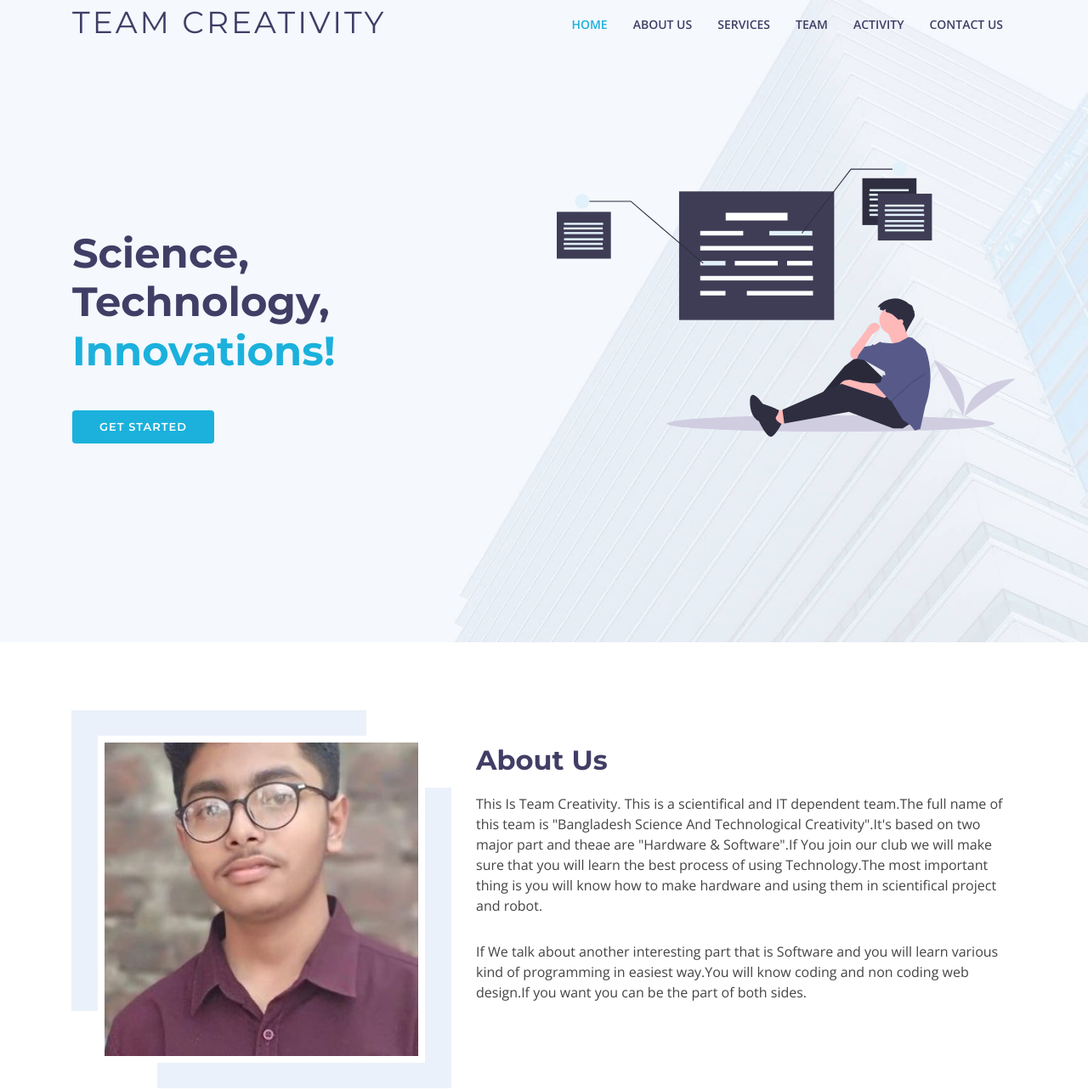
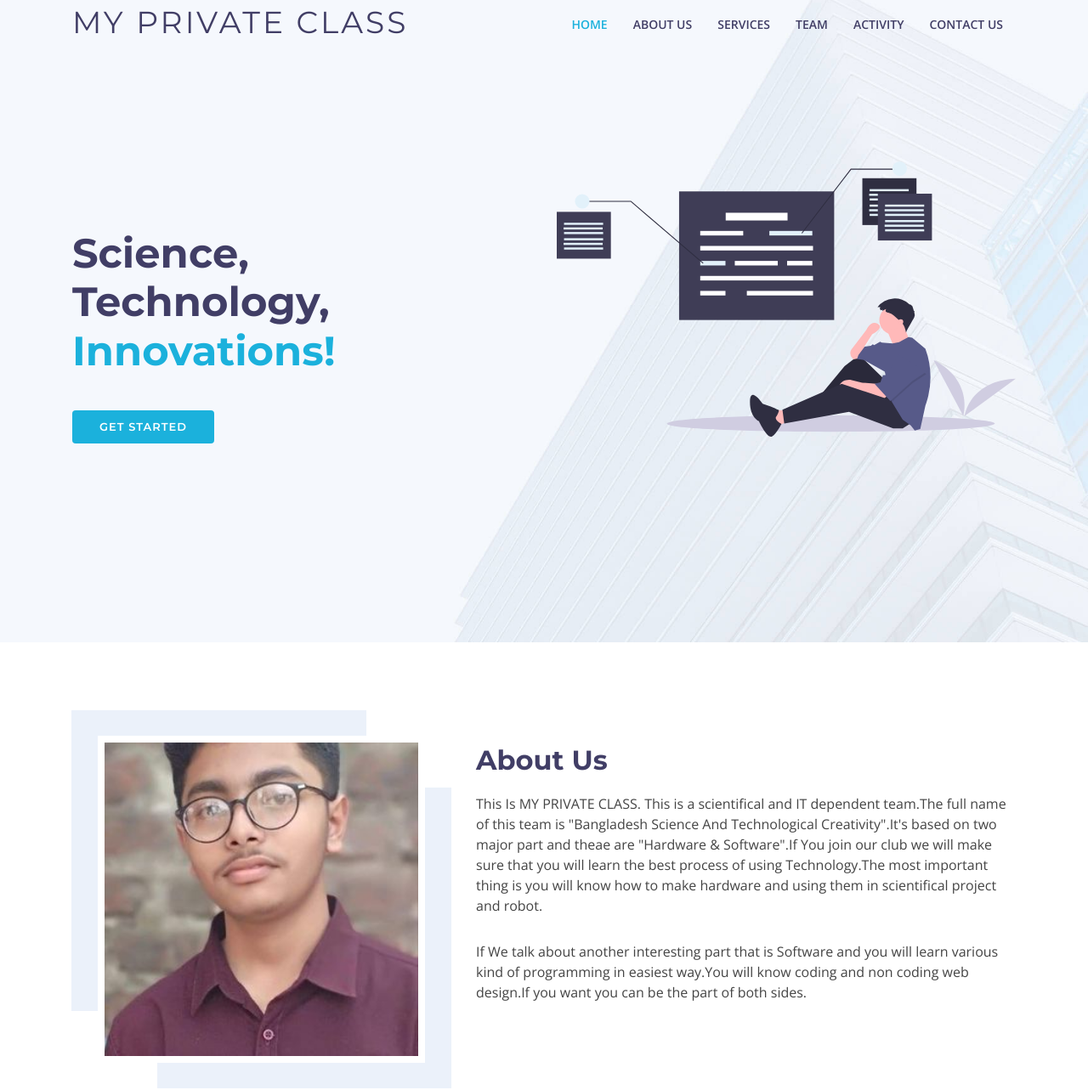
Before and after one commit to adlun1234/myprivateclass.github.io, a plain HTML site: page index.html in a window 1280 px wide. Shown: the part 44-1327 px from the top of the page at 85% size. Drawn offline with nearby package versions, Linux system fonts and the light colour scheme; files whose address does not match are found by name.

Commit message:
Update index.html

```diff
--- a/index.html
+++ b/index.html
@@ -3,7 +3,7 @@
 <head>
 <script data-ad-client="ca-pub-3501266463637742" async src="https://pagead2.googlesyndication.com/pagead/js/adsbygoogle.js"></script>
   <meta charset="utf-8">
-  <title>TM</title>
+  <title>MY PRIVATE CLASS</title>
   <meta content="width=device-width, initial-scale=1.0" name="viewport">
   <meta content="" name="keywords">
   <meta content="" name="description">
@@ -50,7 +50,7 @@
     <div class="container">
 
       <div class="logo float-left">
-        <h1 class="text-light"><a href="#intro" class="scrollto"><span>Team Creativity</span></a></h1>
+        <h1 class="text-light"><a href="#intro" class="scrollto"><span>MY PRIVATE CLASS</span></a></h1>
       </div>
 
       <nav class="main-nav float-right d-none d-lg-block">
@@ -107,7 +107,7 @@
           <div class="col-lg-7 col-md-6">
             <div class="about-content">
               <h2>About Us</h2>
-              <p>This Is Team Creativity. This is a scientifical and IT dependent team.The full name of this team is "Bangladesh Science And Technological Creativity".It's based on two major part and theae are "Hardware & Software".If You join our club we will make sure that you will learn the best process of using Technology.The most important thing is you will know how to make hardware and using them in scientifical project and robot.</p>
+              <p>This Is MY PRIVATE CLASS. This is a scientifical and IT dependent team.The full name of this team is "Bangladesh Science And Technological Creativity".It's based on two major part and theae are "Hardware & Software".If You join our club we will make sure that you will learn the best process of using Technology.The most important thing is you will know how to make hardware and using them in scientifical project and robot.</p>
               <p>If We talk about another interesting part that is Software and you will learn various kind of programming in easiest way.You will know coding and non coding web design.If you want you can be the part of both sides.</p>
             </div>
           </div>
@@ -543,7 +543,7 @@
                 <div class="col-sm-6">
 
                   <div class="footer-info">
-                    <h2>Team Creativity</h2>
+                    <h2>MY PRIVATE CLASS</h2>
                     <p>Cras fermentum odio eu feugiat lide par naso tierra. Justo eget nada terra videa magna derita valies darta donna mare fermentum iaculis eu non diam phasellus. Scelerisque felis imperdiet proin fermentum leo. Amet volutpat consequat mauris nunc congue.</p>
                   </div>
 
@@ -600,7 +600,7 @@
 
     <div class="container">
       <div class="copyright">
-        &copy; Copyright <strong>Team Creativity</strong>. All Rights Reserved
+        &copy; Copyright <strong>MY PRIVATE CLASS</strong>. All Rights Reserved
       </div>
       <div class="credits">
         Credit: <a href="https://avishekdutta531.github.io/" target="_blank">Avishek Dutta</a>
```
